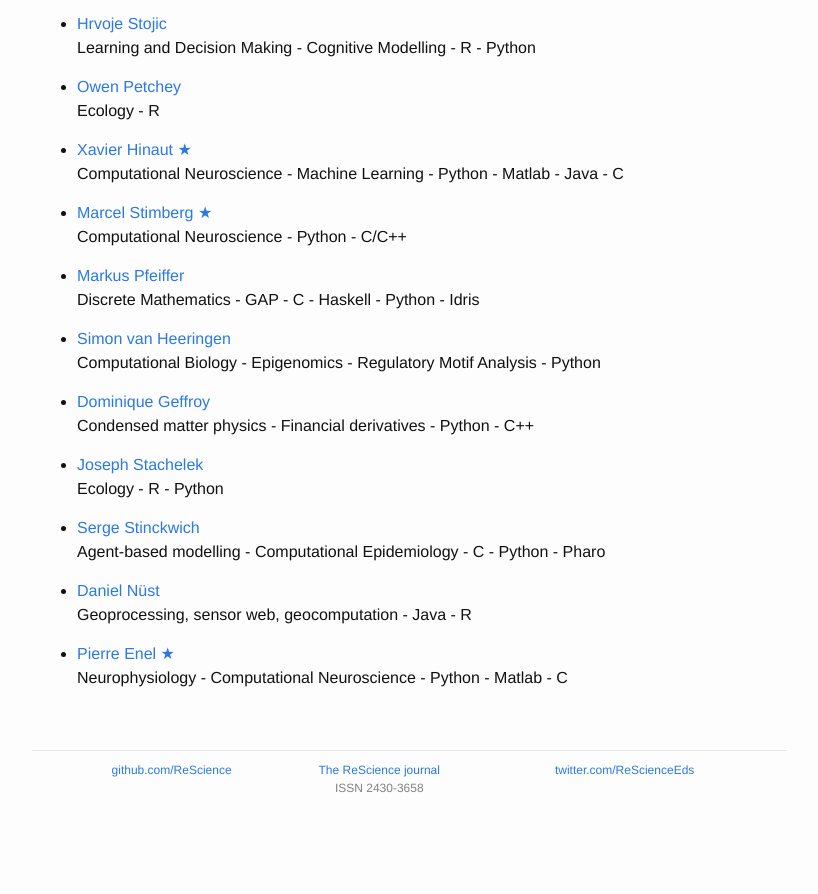
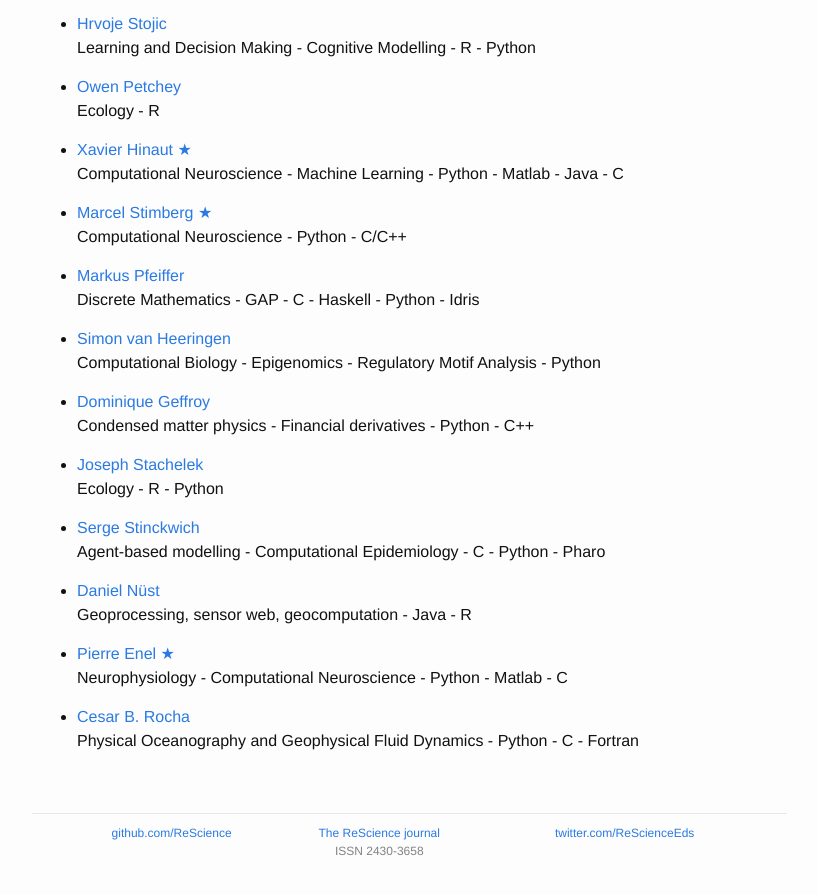
Before and after one commit to ReScience/rescience.github.io, a Jekyll site: the page built from 04-board.md, in a window 1280 px wide and 900 px high, scrolled down 2463 px. Shown: the top 894 px of the window, without its empty margins (223-1041 px from the left). Built offline with Jekyll 4.4.1, drawn with Linux system fonts in a browser that asks for light colours; before the commit the page ends 3300 px from its top, so only the background shows below that.

Commit message:
Updated board

```diff
--- a/04-board.md
+++ b/04-board.md
@@ -160,3 +160,6 @@ accepts submissions in other open source languages.
 * [Pierre Enel](https://github.com/piero-le-fou)
   [★](https://github.com/ReScience/ReScience-submission/pull/19)
   Neurophysiology - Computational Neuroscience - Python - Matlab - C
+
+* [Cesar B. Rocha](https://github.com/crocha700)
+  Physical Oceanography and Geophysical Fluid Dynamics - Python - C - Fortran
```
